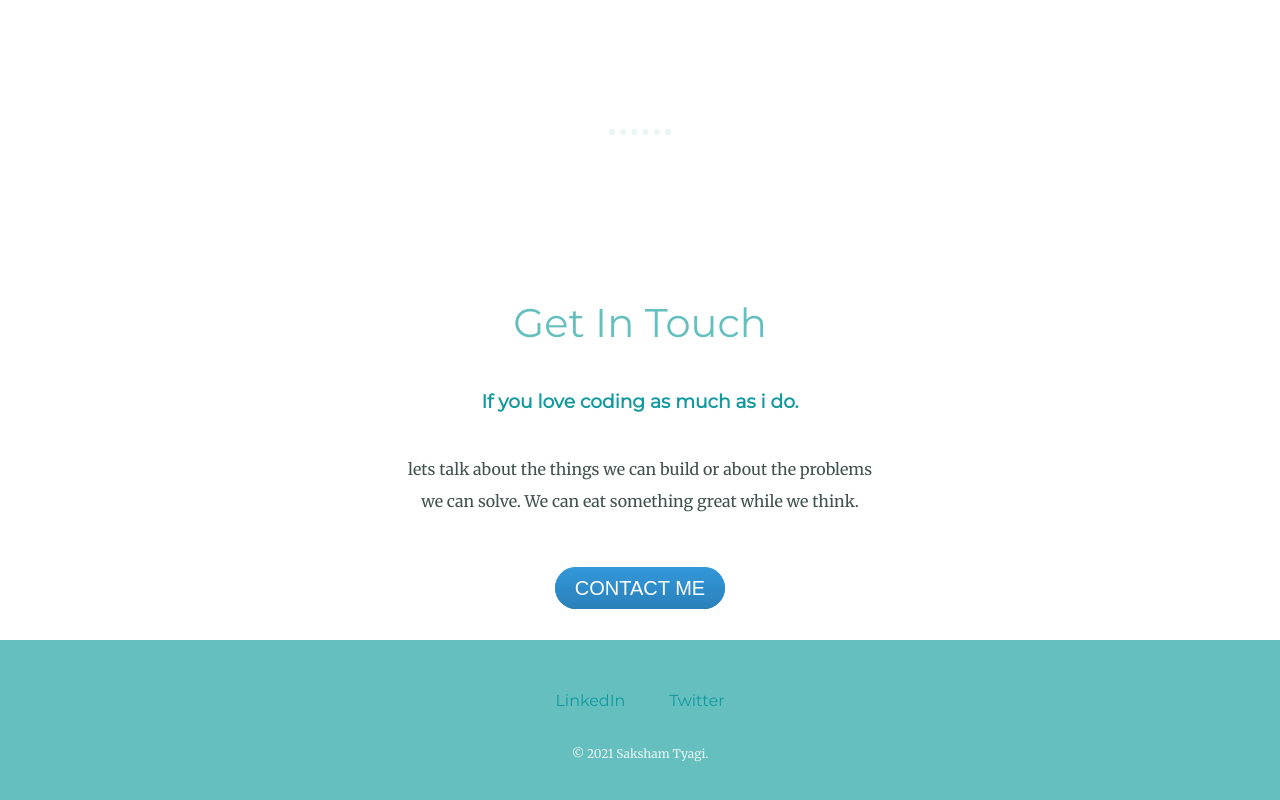
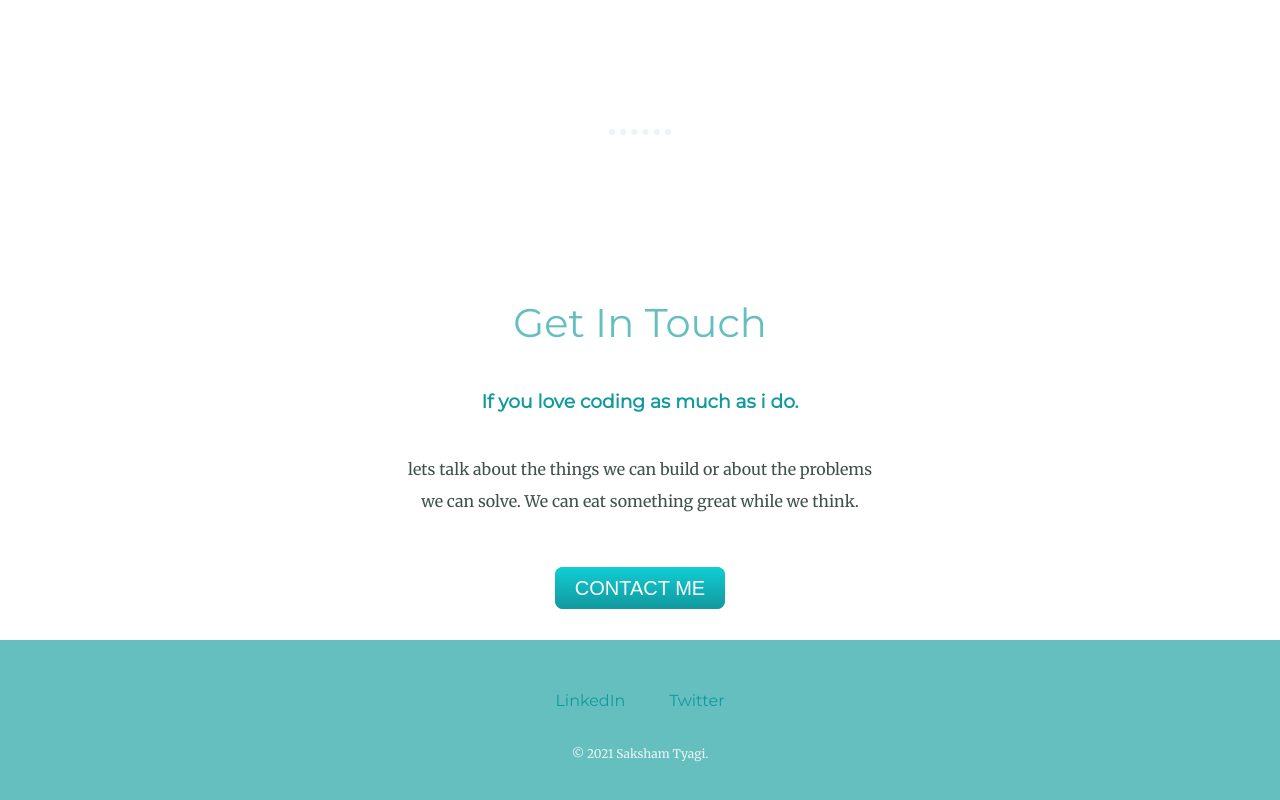
Before and after one commit to Saksham-tyagi/Saksham_Tyagi_CV, a plain HTML site: page index.html in a window 1280 px wide. Shown: the part 2522-3322 px from the top of the page. Drawn offline with Linux system fonts and the light colour scheme.

Commit message:
Update styles.css

```diff
--- a/css/styles.css
+++ b/css/styles.css
@@ -134,7 +134,8 @@
   clear: right;
 } */
 
-.btn {
+/* old */
+/* .btn {
   background: #3498db;
   background-image: -webkit-linear-gradient(top, #3498db, #2980b9);
   background-image: -moz-linear-gradient(top, #3498db, #2980b9);
@@ -159,7 +160,36 @@
   background-image: -o-linear-gradient(top, #30e3cb, #2bc4ad);
   background-image: linear-gradient(to bottom, #30e3cb, #2bc4ad);
   text-decoration: none;
-}
+} */
+
+.btn {
+    background:  #11cdd4;
+    background-image: -webkit-linear-gradient(top,  #11cdd4, #11999e);
+    background-image: -moz-linear-gradient(top,  #11cdd4, #11999e);
+    background-image: -ms-linear-gradient(top,  #11cdd4, #11999e);
+    background-image: -o-linear-gradient(top,  #11cdd4, #11999e);
+    background-image: linear-gradient(to bottom,  #11cdd4, #11999e);
+    -webkit-border-radius: 8;
+    -moz-border-radius: 8;
+    border-radius: 8px;
+    font-family: Arial;
+    color: #ffffff;
+    font-size: 20px;
+    padding: 10px 20px 10px 20px;
+    text-decoration: none;
+    /* padding-bottom: 50px; */
+  }
+
+  .btn:hover {
+    background:  #30e3cb;
+    background-image: -webkit-linear-gradient(top,  #30e3cb, #2bc4ad);
+    background-image: -moz-linear-gradient(top,  #30e3cb, #2bc4ad);
+    background-image: -ms-linear-gradient(top,  #30e3cb, #2bc4ad);
+    background-image: -o-linear-gradient(top,  #30e3cb, #2bc4ad);
+    background-image: linear-gradient(to bottom,  #30e3cb, #2bc4ad);
+    text-decoration: none;
+  }
+
 .copyright{
   color: #EAF6F6;
   font-size: 0.75rem;
```
